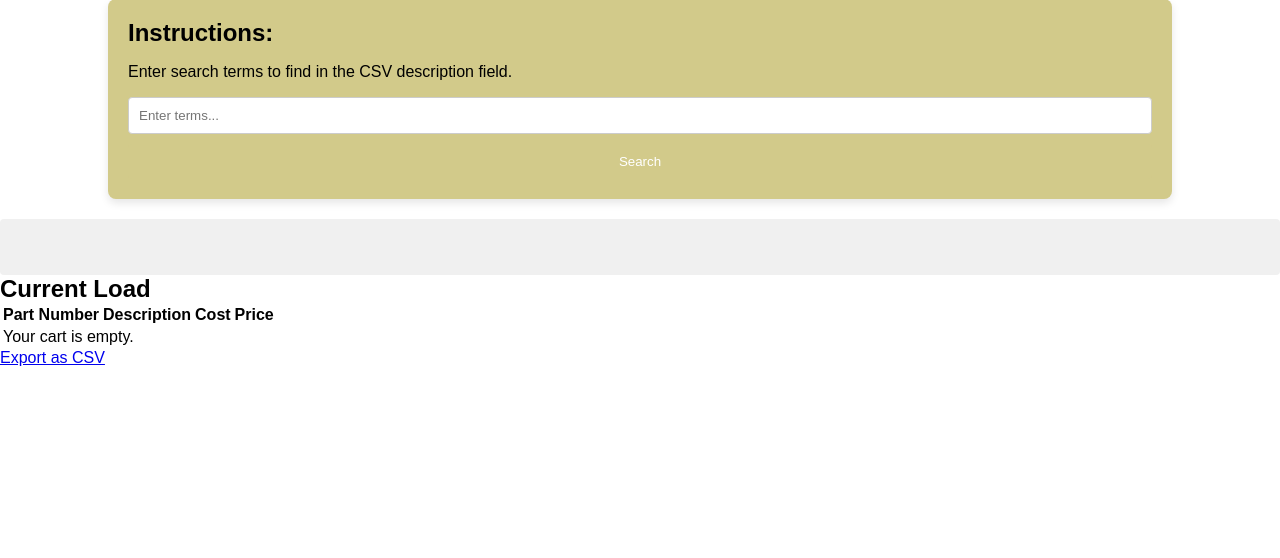
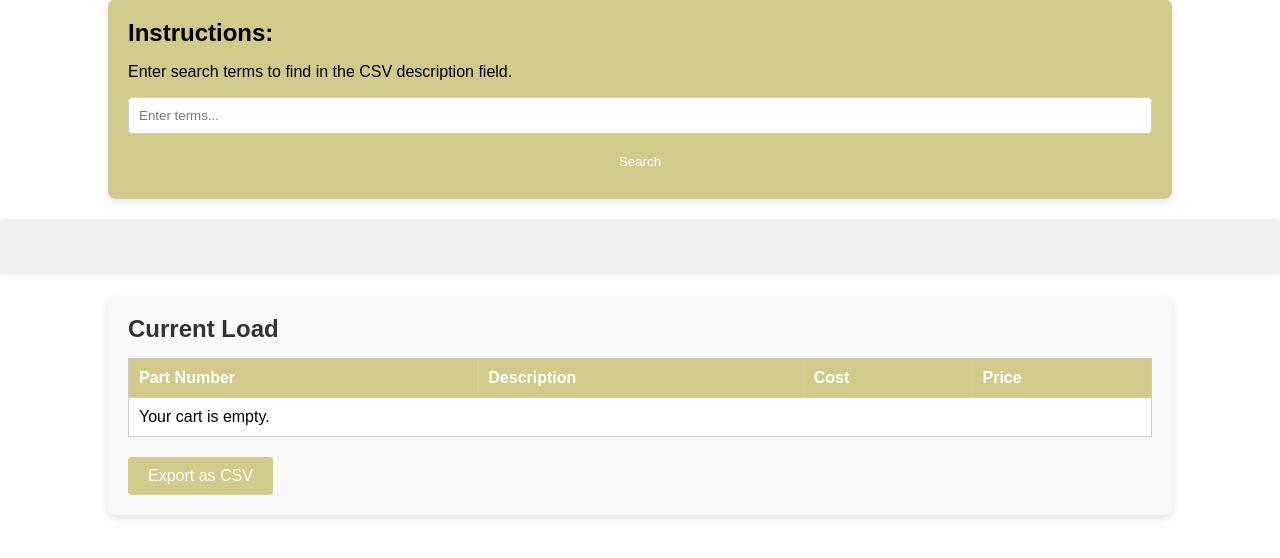
Before and after one commit to clutch70/castingdecoder, a PHP site: page / in a window 1280 px wide. Shown: the part 98-656 px from the top of the page. Run offline with PHP 8.4, Linux system fonts and the light colour scheme.

Commit message:
Get back to working

```diff
--- a/style.css
+++ b/style.css
@@ -64,3 +64,58 @@ button:hover {
 .instructions {
     margin-bottom: 15px; /* Adjust the value as needed */
 }
+.cart-container {
+    width: 80%;
+    margin: 20px auto;
+    padding: 20px;
+    background-color: #F9F9F9;
+    border-radius: 8px;
+    box-shadow: 0 4px 8px rgba(0, 0, 0, 0.1);
+    margin-bottom: 20px;
+}
+
+.cart-container h2 {
+    margin-bottom: 15px;
+    color: #333;
+}
+
+table {
+    width: 100%;
+    border-collapse: collapse;
+    margin-bottom: 20px;
+}
+
+table, th, td {
+    border: 1px solid #ccc;
+}
+
+th {
+    background-color: #D2CA8A;
+    color: white;
+    padding: 10px;
+    text-align: left;
+}
+
+td {
+    padding: 10px;
+    text-align: left;
+    background-color: #fff;
+}
+
+tr:nth-child(even) {
+    background-color: #EEE;
+}
+
+a {
+    display: inline-block;
+    padding: 10px 20px;
+    border-radius: 4px;
+    background-color: #D2CA8A;
+    color: white;
+    text-decoration: none;
+    cursor: pointer;
+}
+
+a:hover {
+    background-color: #b8b068;
+}
```
Also changed, not shown: index.php (+2 -24 lines).
